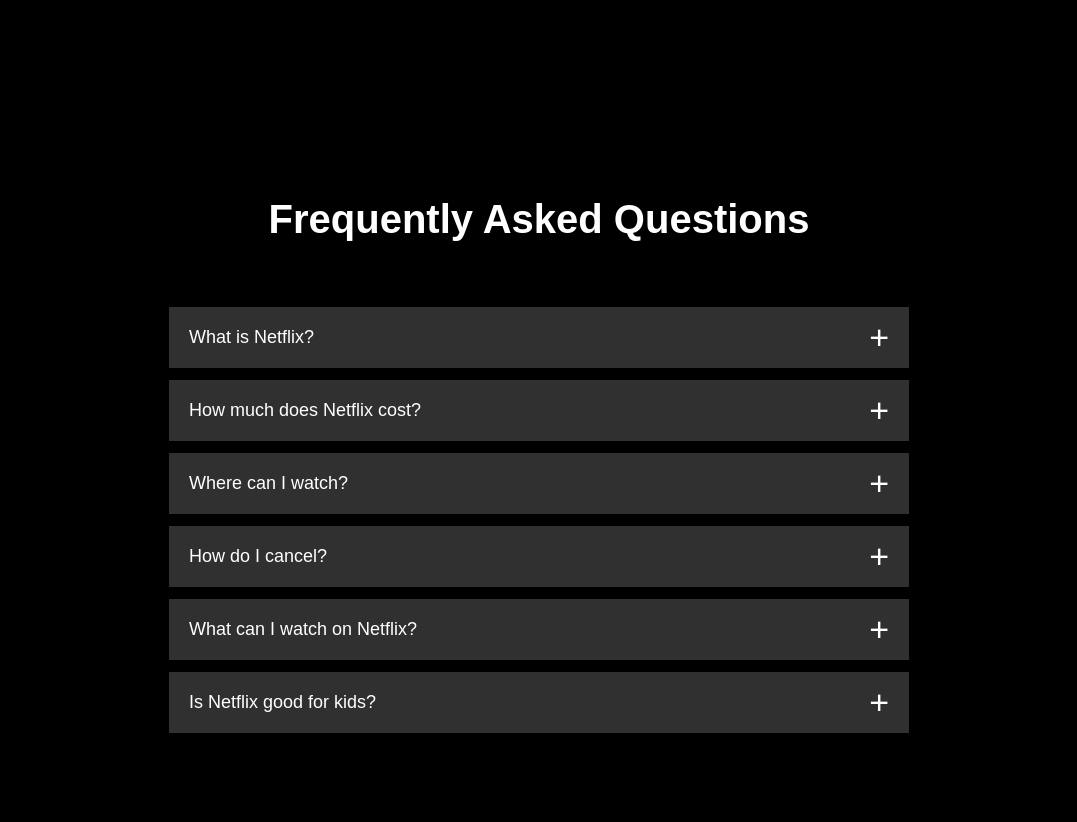
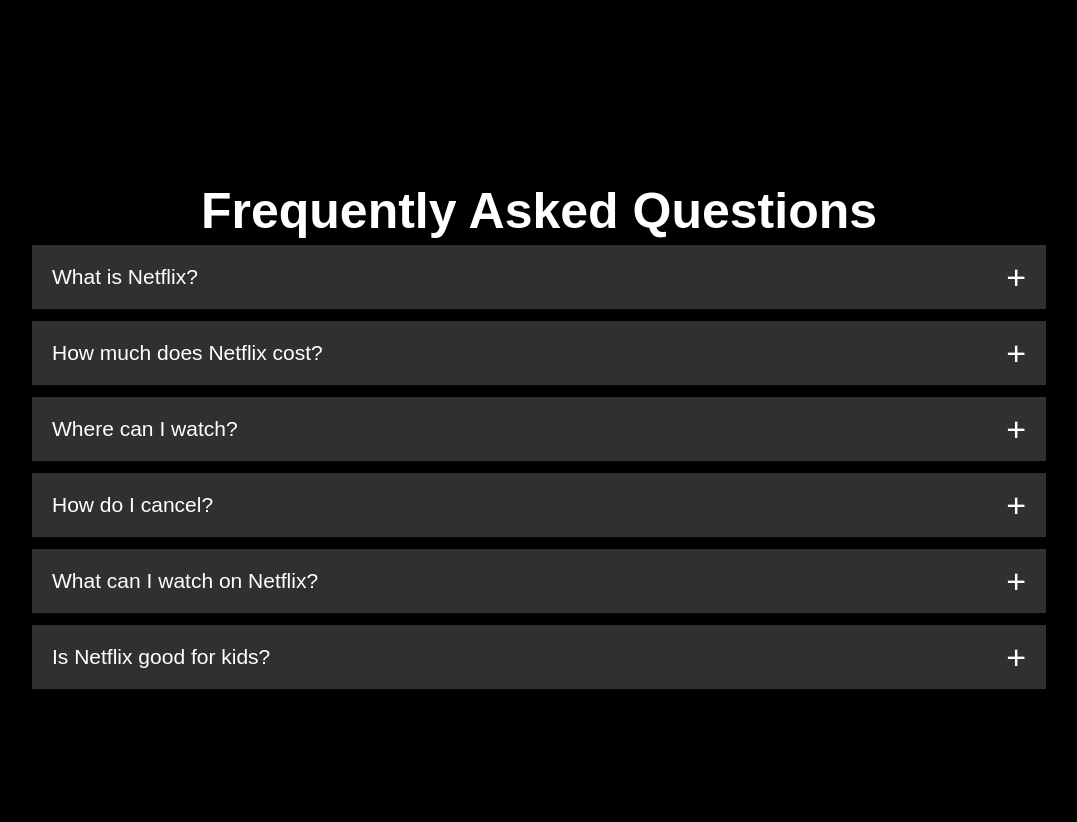
Before and after one commit to NayanPatidar/Netflix_Website_Clone, a plain HTML site: page src/index.html in a window 1280 px wide. Shown: the part 2846-3668 px from the top of the page, without its empty margins (101-1178 px from the left). After the commit the page ends 3552 px from the top, so only its background shows below. Drawn offline with Linux system fonts and the light colour scheme.

Commit message:
FAQs Complete

```diff
--- a/src/style.css
+++ b/src/style.css
@@ -841,20 +841,19 @@
 
 .faqs {
     text-align: center;
-    padding: 100px 12%;
-    margin-top: 100px;
-    font-size: 18px;
+    padding: 10px 10%;
+    margin-top: 175px;
+    font-size: 21px;
 }
 
 .faqs h2{
     font-weight: 900;
-    font-size: 40px;
+    font-size: 50px;
 }
 
 .accordion{
-    margin: 60px auto;
     width: 100%;
-    max-width: 750px;
+    max-width: 1500px;
 }
 
 .accordion li {
@@ -867,15 +866,15 @@
     display: flex;
     align-items: center;
     padding: 20px;
-    font-size: 18px;
-    font-weight: 500px;
+    font-size: 21px;
+    font-weight: 500;
     margin-bottom: 2px;
     background: #303030;
     cursor: pointer;
     position: relative;
 }
 
-.accordion p {
+ .accordion p {
     background-color: #303030;
 }
 
@@ -888,16 +887,24 @@
     font-size: 34px;
     position: absolute;
     right: 20px;
+    transition: transform 0.5s;
 }
 
 .accordion .content {
+    max-height: 0;
     text-align: left;
-    /* padding: 0 20px; */
-    max-height: 0;
+    padding: 0 20px;
+    background: #303030;
+    /* padding-top: 20px; */
     overflow: hidden;
+    transition: max-height 0.5s, padding 0.5s;
 }
 
 .accordion input[type="radio"]:checked + label + .content{
     max-height: 600px;
-    padding: 5px 20px;
+    padding: 20px 20px;
 }
+
+.accordion input[type="radio"]:checked + label::after{
+    transform: rotate(135deg);
+}
```
